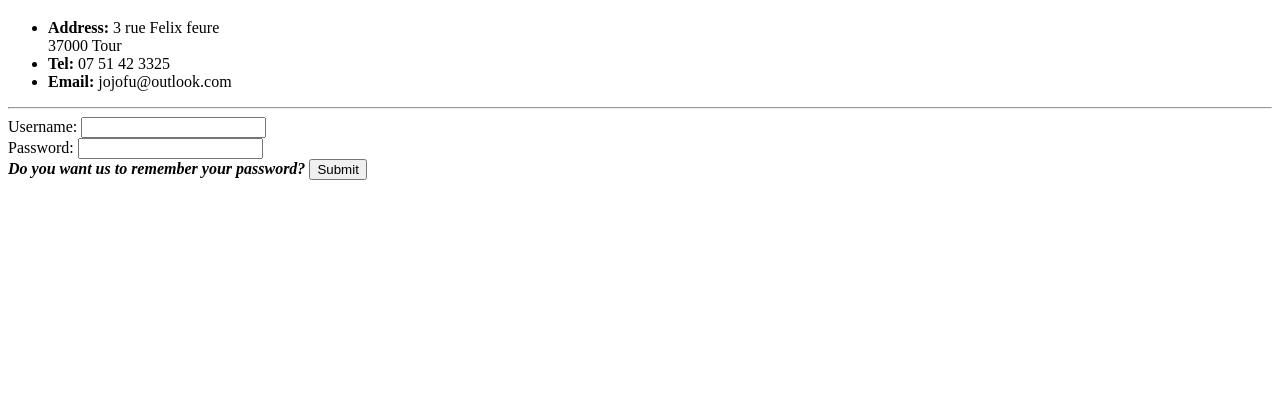
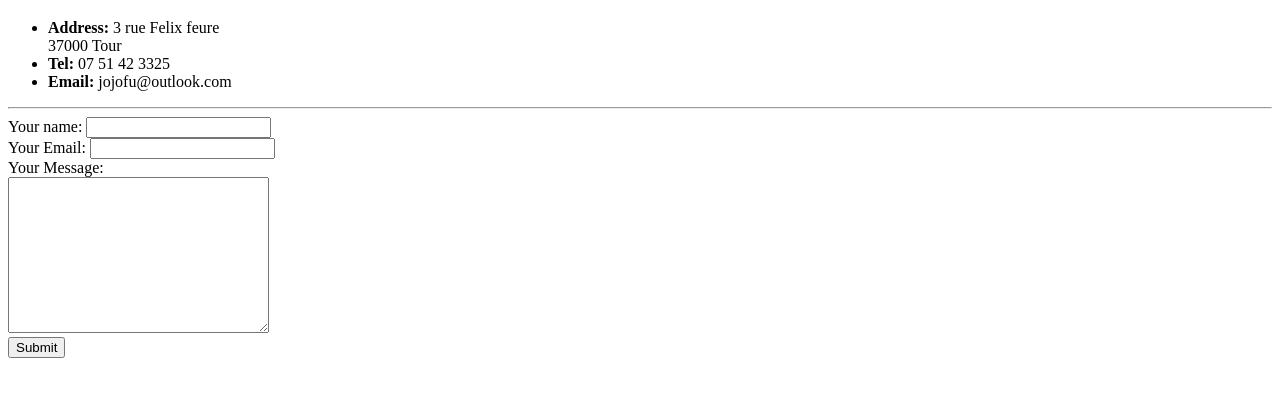
Before and after one commit to Jayojofu/cv, a plain HTML site: page info.html in a window 1280 px wide. Shown: the part 61-458 px from the top of the page. Drawn offline with Linux system fonts and the light colour scheme.

Commit message:
Update info.html

```diff
--- a/info.html
+++ b/info.html
@@ -12,12 +12,13 @@
         <li><strong>Email:</strong> jojofu@outlook.com</li>
     </ul>
 <hr>
-    <form action="">
-        <label for="">Username: </label>
-        <input type="text"><br>
-        <label for="">Password: </label>
-        <input type="Password"><br>
-        <label for=""><strong><em>Do you want us to remember your password?</em></strong></label>
+    <form action="mailto:jayojofu@gmail.com" method="post" enctype="text/plain">
+        <label>Your name:</label>
+        <input type="text" name="Name" value=""><br>
+        <label>Your Email:</label>
+        <input type="email" name="Email" value=""><br>
+        <label>Your Message:</label><br>
+        <textarea name="Msg" cols="30" rows="10"></textarea><br>
         <input type="submit">
     </form>
 </body>
```
